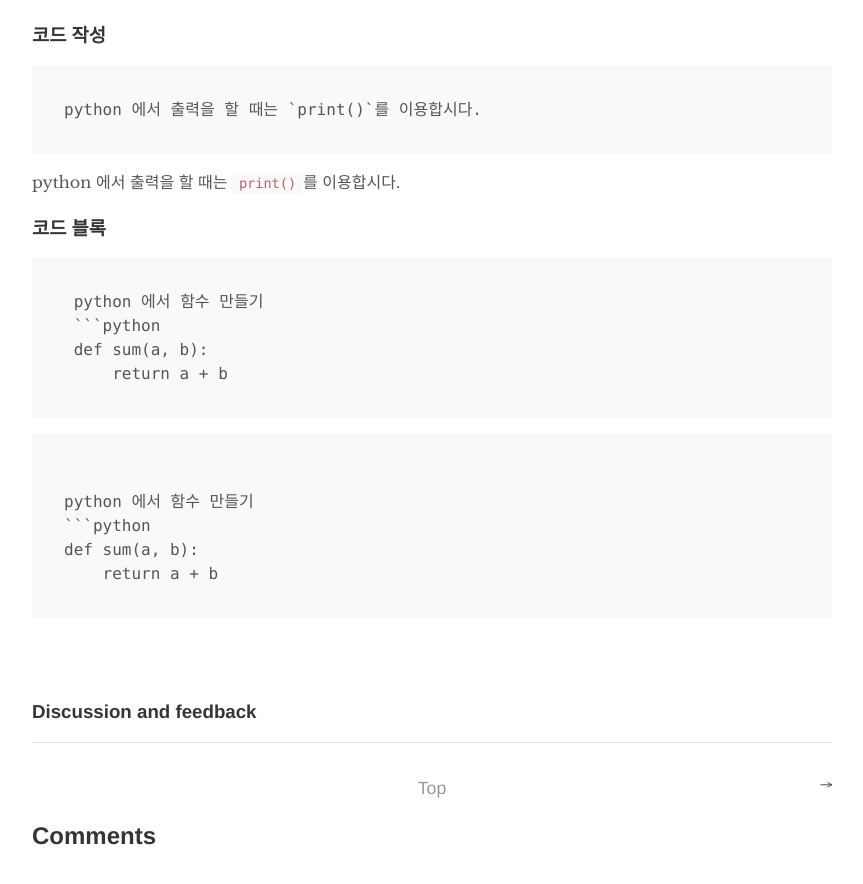
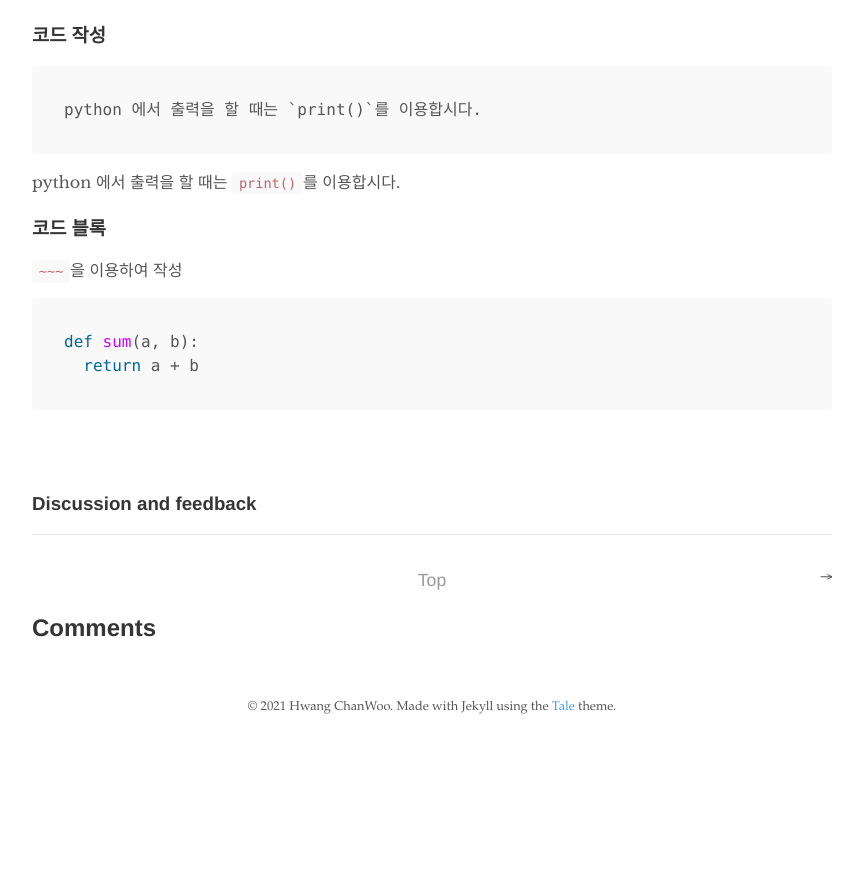
Before and after one commit to cwogong/cwogong.github.io, a Jekyll site: the page built from _posts/2021-12-16-AboutMarkdown.md, in a window 1280 px wide and 900 px high, scrolled down 2577 px. Shown: the top 884 px of the window, without its empty margins (208-1071 px from the left). Built offline with Jekyll 4.4.1, drawn with Linux system fonts in a browser that asks for light colours; comment, search, counter and statistics services are not loaded; after the commit the page ends 3327 px from its top, so only the background shows below that.

Commit message:
update About Markdown

````diff
--- a/_posts/2021-12-16-AboutMarkdown.md
+++ b/_posts/2021-12-16-AboutMarkdown.md
@@ -84,16 +84,9 @@ python 에서 출력을 할 때는 `print()`를 이용합시다.
 python 에서 출력을 할 때는 `print()`를 이용합시다.
 
 ### 코드 블록
-```
- python 에서 함수 만들기
- ```python
- def sum(a, b):
-     return a + b
- ```
-```
 
-python 에서 함수 만들기
+```~~~```을 이용하여 작성
 ```python
 def sum(a, b):
-    return a + b
+  return a + b
 ```
````
